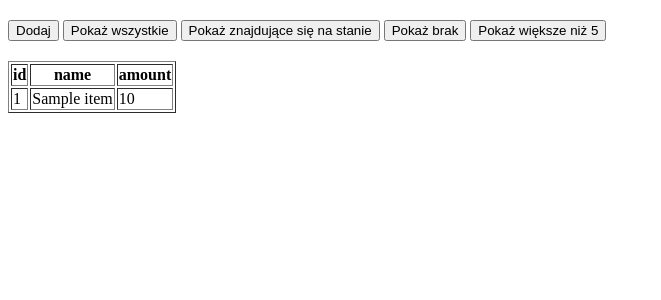
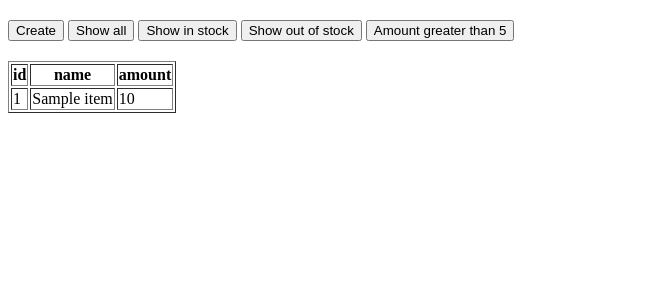
Before and after one commit to mikolaj-bronk/symfony-4-rest-client, a Symfony app: template templates/client/index.html.twig in a window 1280 px wide. Shown: the top 300 px of the page, without its empty margins (0-661 px from the left). Run offline with Twig, Linux system fonts and the light colour scheme; the template is opened without the code that fills it: most values are stand-ins (such as "Sample title", 1, 10 or a date in 2020); some libraries are stand-ins or nearby versions.

Commit message:
add display items where items are out of stock

```diff
--- a/templates/base.html.twig
+++ b/templates/base.html.twig
@@ -7,11 +7,11 @@
     </head>
     <body>
     <div style="margin-top: 20px; margin-bottom: 20px">
-        <a href="/create"><button>Dodaj</button></a>
-        <a href="/items/all"><button>Pokaż wszystkie</button></a>
-        <a href="/items/found"><button>Pokaż znajdujące się na stanie</button></a>
-        <a href="/create"><button>Pokaż brak</button></a>
-        <a href="/create"><button>Pokaż większe niż 5</button></a>
+        <a href="/create"><button>Create</button></a>
+        <a href="/items/all"><button>Show all</button></a>
+        <a href="/items/found"><button>Show in stock</button></a>
+        <a href="/items/notfound"><button>Show out of stock</button></a>
+        <a href="/create"><button>Amount greater than 5</button></a>
     </div>
 
         {% block body %}{% endblock %}
```
Also changed, not shown: src/Controller/ClientController.php (+14 -1 lines).
